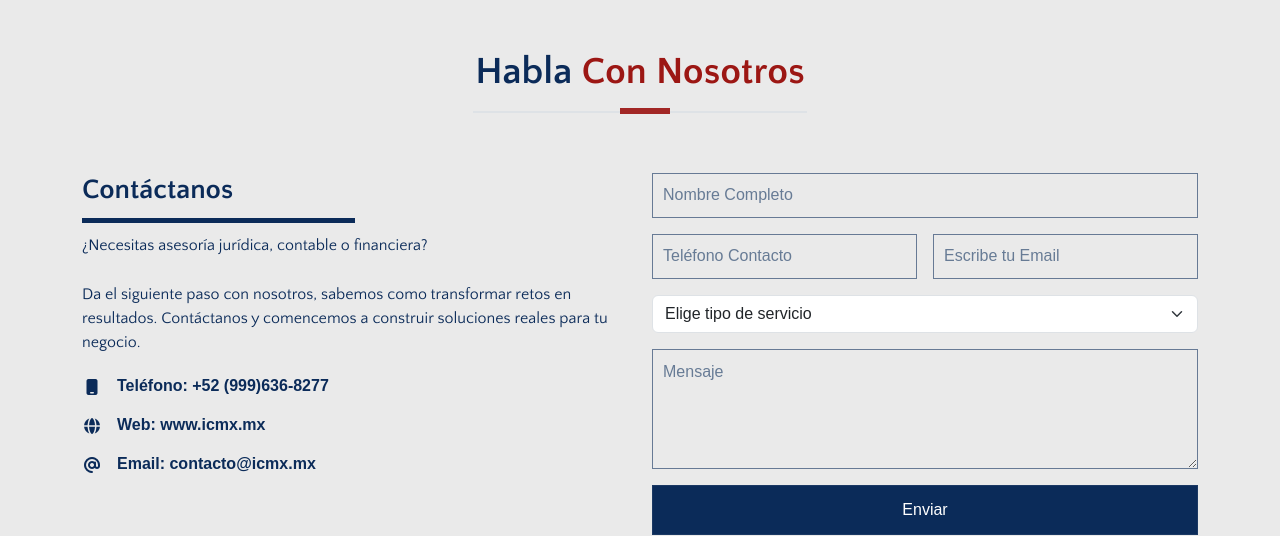
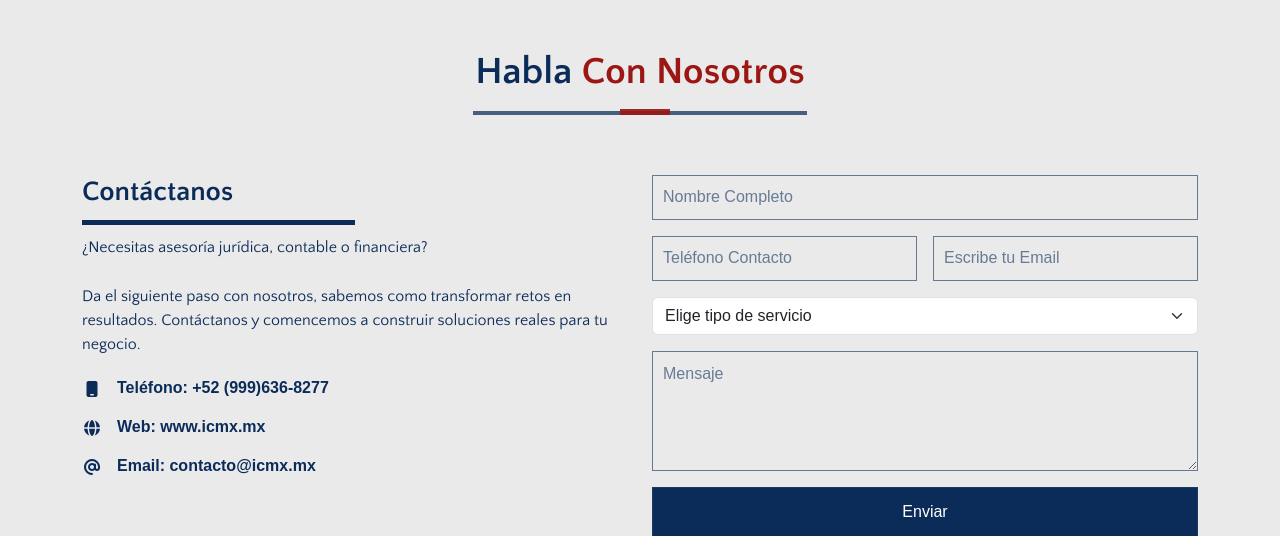
Before and after one commit to KronosX38/capmexgroup, a PHP site: page /contacto.html in a window 1280 px wide. Shown: the part 86-622 px from the top of the page. Run offline with PHP 8.4, Linux system fonts and the light colour scheme; some libraries are stand-ins or nearby versions; some web fonts are replaced.

Commit message:
Add files via upload

```diff
--- a/assets/css/estilos.css
+++ b/assets/css/estilos.css
@@ -189,11 +189,12 @@ a:hover {
 }
 
 .border {
-  border-top: 2px solid rgba(236, 239, 241, 0.07);
+  border: 2px solid rgba(11, 44, 89, 0.733) !important;
   height: 1px;
   margin: 15px auto 0;
   position: relative;
   width: 30%;
+
 }
 .border:before {
   background-color: #fff;
```
